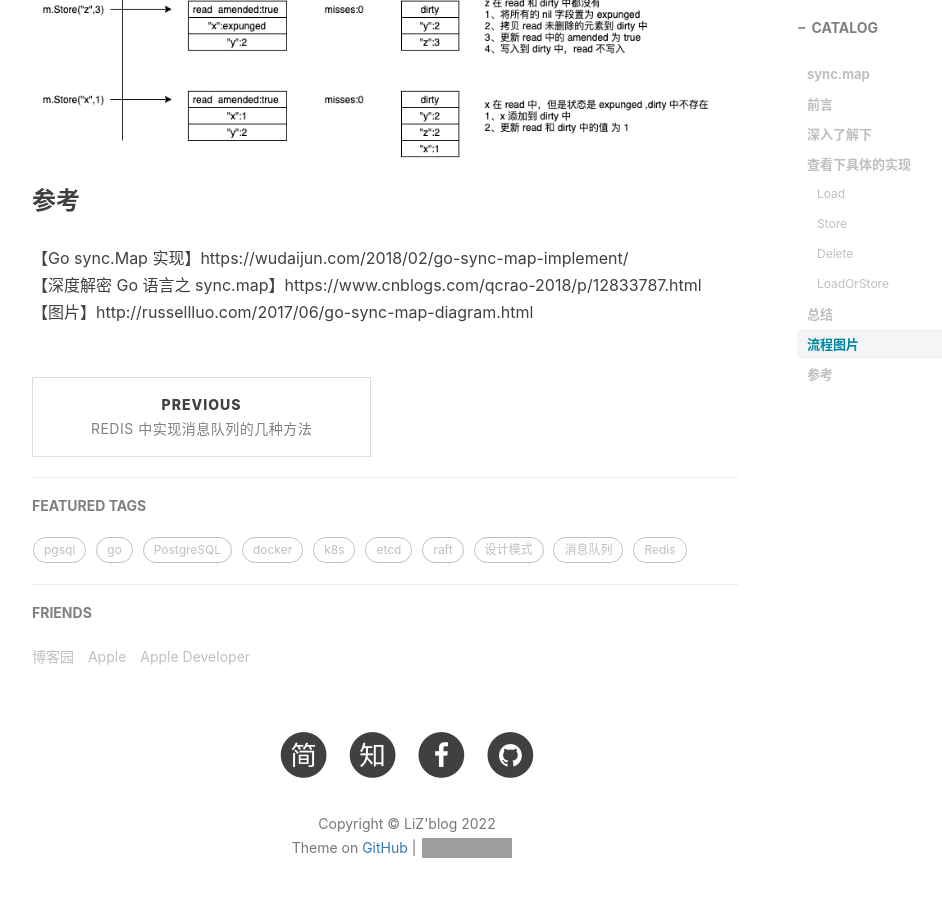
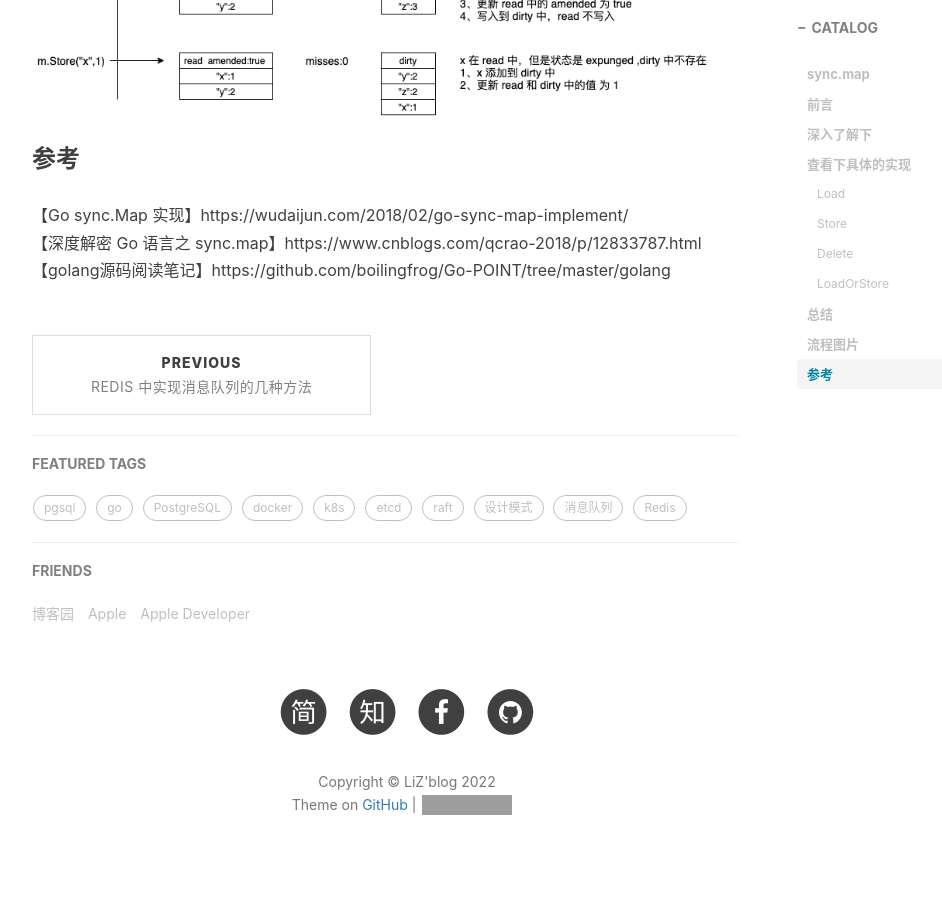
Before and after one commit to boilingfrog/boilingfrog.github.io, a Jekyll site: the page built from _posts/2022-03-16-go中sync.map源码刨铣.md, in a window 1280 px wide and 900 px high, scrolled down 10427 px. Shown: the top 897 px of the window, without its empty margins (233-1175 px from the left). Built offline with Jekyll 4.4.1, drawn with Linux system fonts in a browser that asks for light colours; nearby versions of some CDN libraries; comment, search, counter and statistics services are not loaded; grey boxes are pictures that could not be loaded.

Commit message:
feat: go 中的 sync.Map 源码刨铣

```diff
--- a/_posts/2022-03-16-go中sync.map源码刨铣.md
+++ b/_posts/2022-03-16-go中sync.map源码刨铣.md
@@ -448,4 +448,4 @@
 ### 参考
 【Go sync.Map 实现】https://wudaijun.com/2018/02/go-sync-map-implement/
 【深度解密 Go 语言之 sync.map】https://www.cnblogs.com/qcrao-2018/p/12833787.html
-【图片】http://russellluo.com/2017/06/go-sync-map-diagram.html
+【golang源码阅读笔记】https://github.com/boilingfrog/Go-POINT/tree/master/golang
```
Also changed, not shown: img/golang/go-sync-map-diagram.png.
